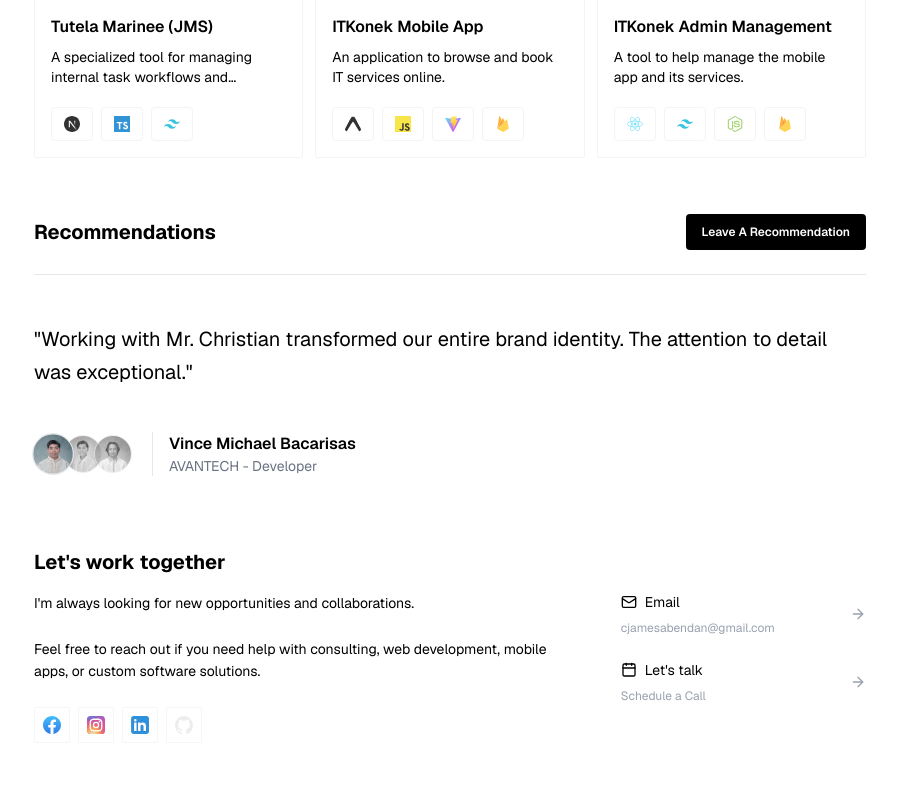
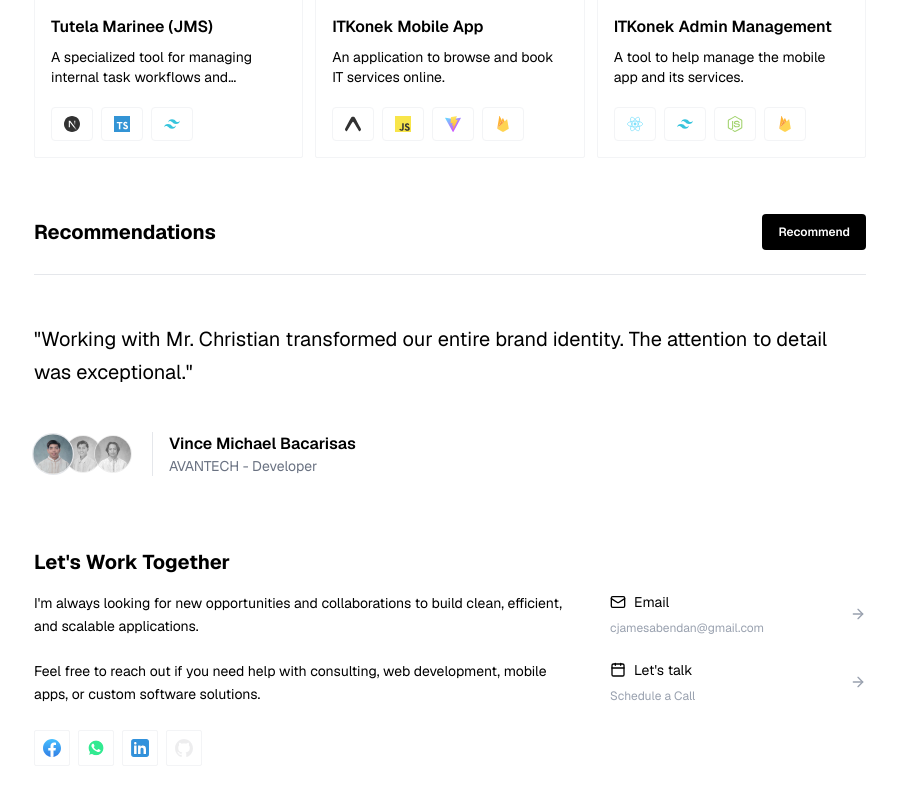
Before and after one commit to cjabendan/cj-dev, a Next.js app: page / in a window 1280 px wide. Shown: the part 1331-2127 px from the top of the page, without its empty margins (190-1087 px from the left). Built offline with nearby package versions, Linux system fonts and the light colour scheme.

Commit message:
feat: implement new social data and url target destinations

```diff
--- a/components/CTA.tsx
+++ b/components/CTA.tsx
@@ -30,12 +30,12 @@ const ContactItem = ({ item }: { item: (typeof contactData)[0] }) => {
 export default function CTA() {
   return (
     <section className="mt-10 p-4">
-      <h2 className="text-lg sm:text-xl font-bold">Let&apos;s work together</h2>
+       <h2 className="text-lg sm:text-xl font-bold">Let&apos;s Work Together</h2>
 
-      <div className="mx-auto grid grid-cols-1 md:grid-cols-3 gap-12 mt-4">
+      <div className="mx-auto grid grid-cols-1 md:grid-cols-3 gap-8 mt-4">
         <div className="md:col-span-2 flex flex-col gap-6">
           <p className="text-sm text-foreground/70 leading-relaxed">
-            I&apos;m always looking for new opportunities and collaborations.
+            I&apos;m always looking for new opportunities and collaborations to build clean, efficient, and scalable applications.
             <br />
             <br />
             Feel free to reach out if you need help with consulting, web
--- a/components/Recommendations.tsx
+++ b/components/Recommendations.tsx
@@ -13,10 +13,10 @@ export default function Recommendations() {
       <div className="flex items-center justify-between pb-6 border-b border-gray-200 dark:border-gray-700">
         <h2 className="text-lg sm:text-xl font-bold">Recommendations</h2>
         <button
-          className="inline-flex max-[445px]:h-7 h-9 items-center justify-center rounded bg-black dark:bg-white text-white dark:text-black
+          className="inline-flex max-[490px]:h-7 h-9 items-center justify-center rounded bg-black dark:bg-white text-white dark:text-black
         px-4 text-xs font-semibold gap-1 cursor-pointer"
         >
-          Leave A Recommendation
+        Recommend
         </button>
       </div>
 
--- a/components/Socials.tsx
+++ b/components/Socials.tsx
@@ -13,7 +13,7 @@ export default function Socials() {
         <a
           key={social.id}
           href={social.link}
-          className="opacity-90 border border-gray-100 dark:border-gray-900 rounded-xs p-2 hover:opacity-100 transition-opacity"
+          className="border border-gray-100 dark:border-gray-900 rounded-xs p-2"
           target="_blank"
           rel="noreferrer"
         >
@@ -23,7 +23,7 @@ export default function Socials() {
             width={24}
             height={24}
             style={{ filter: social.platform === "GitHub" ? "invert(1)" : "none", width: "18px", height: "18px" }}
-            className={`opacity-90 hover:opacity-100 object-contain `}
+            className={`opacity-80 hover:opacity-100 object-contain `}
           />
         </a>
       ))}
--- a/data/socials.json
+++ b/data/socials.json
@@ -13,9 +13,9 @@
   },
   {
     "id": 3,
-    "platform": "Instagram",
-    "link": "https://www.instagram.com/mesjah.cj",
-    "svgPath": "/icons/instagram.svg"
+    "platform": "Whatsapp",
+    "link": "https://wa.me/639611433429",
+    "svgPath": "/icons/whatsapp.svg"
   },
   {
     "id": 4,
```
Also changed, not shown: public/icons/instagram.svg (deleted), public/icons/whatsapp.svg (added).
